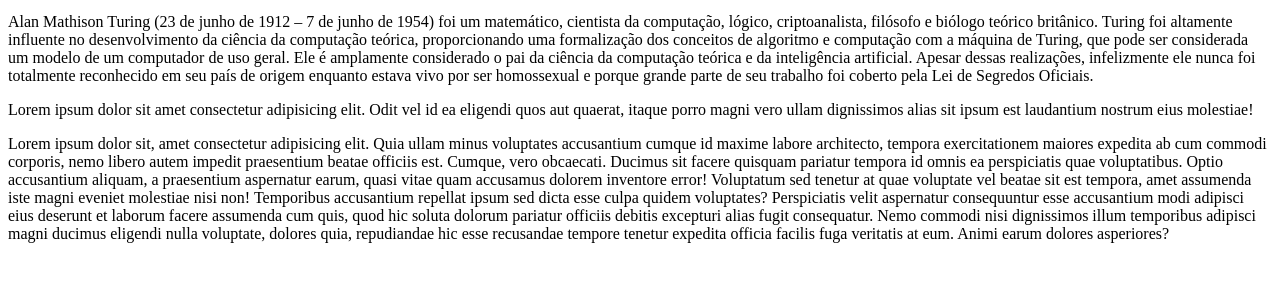
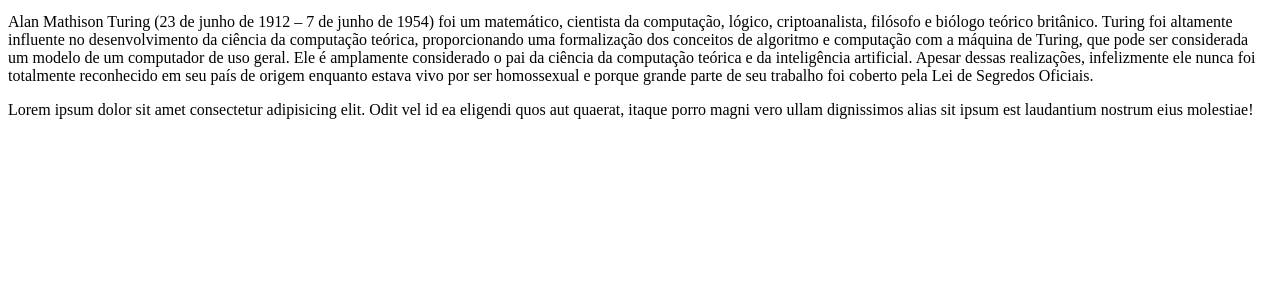
Before and after one commit to clarenceaguiar/aprenda-a-programar, a plain HTML site: page teste_github_vsc/index.html in a window 1280 px wide. Shown: the part 87-368 px from the top of the page. Drawn offline with Linux system fonts and the light colour scheme.

Commit message:
removed the main tag

```diff
--- a/teste_github_vsc/index.html
+++ b/teste_github_vsc/index.html
@@ -8,6 +8,5 @@
         <p>Esse é o primeiro arquivo e parágrafo do curso Aprenda a Programar do ITuring. ITuring vem de Instituto Turing. Turing vem de Alan Turing.</p>
         <p>Alan Mathison Turing (23 de junho de 1912 – 7 de junho de 1954) foi um matemático, cientista da computação, lógico, criptoanalista, filósofo e biólogo teórico britânico. Turing foi altamente influente no desenvolvimento da ciência da computação teórica, proporcionando uma formalização dos conceitos de algoritmo e computação com a máquina de Turing, que pode ser considerada um modelo de um computador de uso geral. Ele é amplamente considerado o pai da ciência da computação teórica e da inteligência artificial. Apesar dessas realizações, infelizmente ele nunca foi totalmente reconhecido em seu país de origem enquanto estava vivo por ser homossexual e porque grande parte de seu trabalho foi coberto pela Lei de Segredos Oficiais.</p>
         <p>Lorem ipsum dolor sit amet consectetur adipisicing elit. Odit vel id ea eligendi quos aut quaerat, itaque porro magni vero ullam dignissimos alias sit ipsum est laudantium nostrum eius molestiae!</p>
-        <main>Lorem ipsum dolor sit, amet consectetur adipisicing elit. Quia ullam minus voluptates accusantium cumque id maxime labore architecto, tempora exercitationem maiores expedita ab cum commodi corporis, nemo libero autem impedit praesentium beatae officiis est. Cumque, vero obcaecati. Ducimus sit facere quisquam pariatur tempora id omnis ea perspiciatis quae voluptatibus. Optio accusantium aliquam, a praesentium aspernatur earum, quasi vitae quam accusamus dolorem inventore error! Voluptatum sed tenetur at quae voluptate vel beatae sit est tempora, amet assumenda iste magni eveniet molestiae nisi non! Temporibus accusantium repellat ipsum sed dicta esse culpa quidem voluptates? Perspiciatis velit aspernatur consequuntur esse accusantium modi adipisci eius deserunt et laborum facere assumenda cum quis, quod hic soluta dolorum pariatur officiis debitis excepturi alias fugit consequatur. Nemo commodi nisi dignissimos illum temporibus adipisci magni ducimus eligendi nulla voluptate, dolores quia, repudiandae hic esse recusandae tempore tenetur expedita officia facilis fuga veritatis at eum. Animi earum dolores asperiores?</main>
     </body>
 </html>
```
